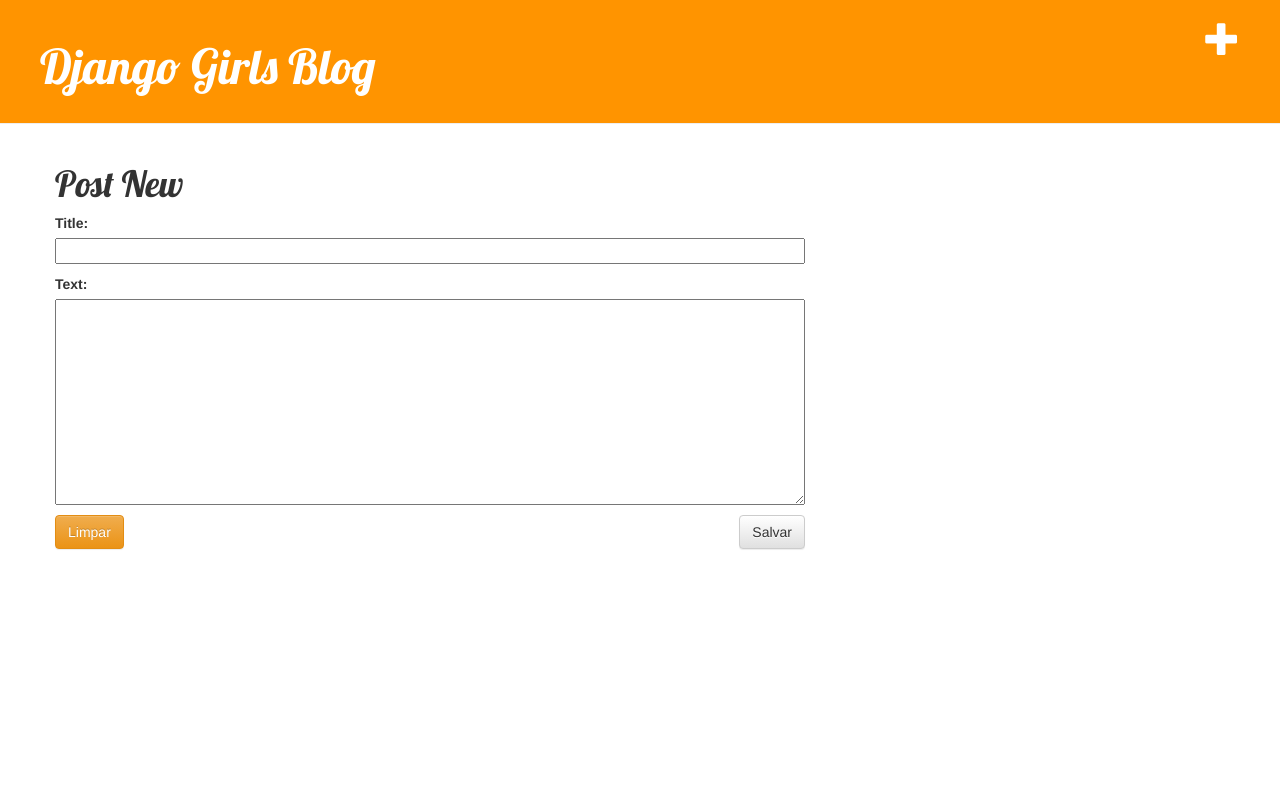
After one commit to alegume/tutorial, a Django app: page /post/new/ in a window 1280 px wide. The commit adds this page. Run offline with Django 3.2, Linux system fonts and the light colour scheme; some libraries are stand-ins or nearby versions.

Commit message:
finalizando

```diff
--- /dev/null
+++ b/blog/forms.py
@@ -0,0 +1,9 @@
+from django import forms
+from .models import Post
+
+class PostForm(forms.ModelForm):
+
+
+    class Meta:
+        model = Post
+        fields = ('title', 'text', )
--- a/blog/models.py
+++ b/blog/models.py
@@ -10,6 +10,7 @@
             default=timezone.now)
     published_date = models.DateTimeField(
             blank=True, null=True)
+    visits = models.PositiveIntegerField(default=0)
 
     def publish(self):
         self.published_date = timezone.now()
--- /dev/null
+++ b/blog/templates/blog/base.html
@@ -0,0 +1,26 @@
+{% load staticfiles %}
+<html>
+    <head>
+        <title>Django Girls blog</title>
+        <link rel="stylesheet" href="//maxcdn.bootstrapcdn.com/bootstrap/3.2.0/css/bootstrap.min.css">
+        <link rel="stylesheet" href="//maxcdn.bootstrapcdn.com/bootstrap/3.2.0/css/bootstrap-theme.min.css">
+        <link href="//fonts.googleapis.com/css?family=Lobster&subset=latin,latin-ext" rel="stylesheet" type="text/css">
+        <link rel="stylesheet" href="{% static 'css/blog.css' %}">
+    </head>
+    <body>
+        <div class="page-header">
+            <a href="{% url 'post_new' %}" class="top-menu"><span class="glyphicon glyphicon-plus"></span></a>
+            <h1><a href="/">Django Girls Blog</a></h1>
+        </div>
+        <div class="content container">
+            <div class="row">
+                <div class="col-md-8">
+
+                {% block content %}
+                {% endblock %}
+
+                </div>
+            </div>
+        </div>
+    </body>
+</html>
--- /dev/null
+++ b/blog/templates/blog/post_new.html
@@ -0,0 +1,12 @@
+{% extends 'blog/base.html' %}
+
+{% block content %}
+    <h1>Post New</h1>
+    <form method="POST" class="post-form">
+        {% csrf_token %}
+        {{ form.as_p }}
+
+        <button type='reset' class="btn btn-warning">Limpar</button>
+        <button type="submit" class="save btn btn-default">Salvar</button>
+    </form>
+{% endblock %}
--- a/blog/urls.py
+++ b/blog/urls.py
@@ -3,4 +3,6 @@
 
 urlpatterns = [
     url(r'^$', views.post_list, name='post_list'),
+    url(r'^post/(?P<pk>\d+)/$', views.post_detail, name='post_detail'),
+    url(r'^post/new/$', views.post_new, name='post_new')
 ]
--- a/blog/views.py
+++ b/blog/views.py
@@ -1,8 +1,29 @@
-from django.shortcuts import render
+from django.shortcuts import render, get_object_or_404, redirect
 from .models import Post
+from .forms import PostForm
+from django.utils import timezone
 
 # Create your views here.
 
 def post_list(request):
     posts = Post.objects.all()
-    return render(request, 'blog/post_list.html', {'posts': post})
+    return render(request, 'blog/post_list.html', {'posts': posts})
+
+def post_detail(request, pk):
+    post = get_object_or_404(Post, pk = pk)
+    post.visits += 1
+    post.save()
+    return render(request, 'blog/post_detail.html', {'post': post})
+
+def post_new(request):
+    if request.method == "POST":
+        form = PostForm(request.POST)
+        if form.is_valid():
+            post = form.save(commit=False)
+            post.author = request.user
+            post.published_date = timezone.now()
+            post.save()
+            return redirect('post_detail', pk=post.pk)
+    else:
+        form = PostForm()
+    return render(request, 'blog/post_new.html', {'form': form})
```
Also changed, not shown: blog/templates/blog/post_detail.html (added, +14 -0 lines), blog/templates/blog/post_list.html (+12 -24 lines), blog/migrations/0002_post_visits.py (added).
